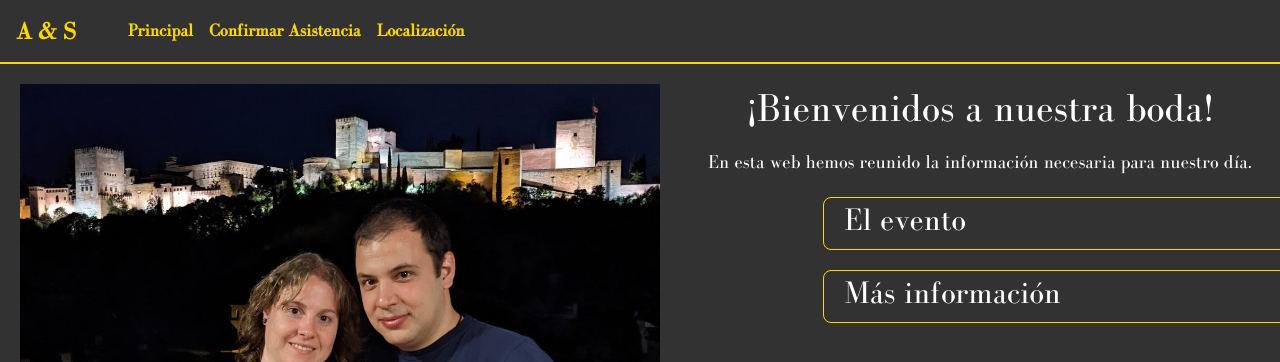
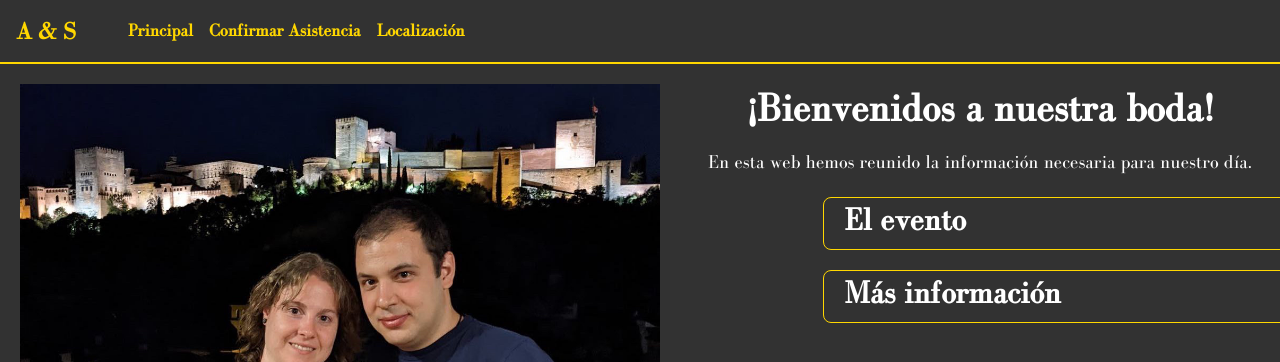
Before and after one commit to amardomingo/wedding-frontend, a React (Vite) app in the folder frontend/: page / in a window 1280 px wide. Shown: the top 362 px of the page. Built offline with nearby package versions, Linux system fonts and the light colour scheme; no server answers.

Commit message:
ascent order CSS property in home css

```diff
--- a/frontend/src/components/Home/Home.css
+++ b/frontend/src/components/Home/Home.css
@@ -1,10 +1,10 @@
 /* Estilos generales */
 body {
+	background-color: #f4f4f4;
+	color: #333;
 	line-height: 1.6;
 	margin: 0;
 	padding: 0;
-    background-color: #f4f4f4;
-    color: #333;
 }
 
 .home {
@@ -13,66 +13,66 @@ body {
 }
 
 .image img {
+	display: flex;
+	flex: 1;
+	margin: 20px 20px 20px 20px;
 	max-width: 50vw;
 	max-height: 70vh;
-    display: flex;
-    margin: 20px 20px 20px 20px;
-    flex: 1;
 }
 
 .welcome-page {
-    max-width: 50vw;
-    margin: 20px 20px 20px 20px;
 	border-radius: 8px;
 	flex: 1;
+	margin: 20px 20px 20px 20px;
+	max-width: 50vw;
+
+	h1 {
+		color: white;
+		font-weight: bold;
+		text-align: center;
 	}
 
-.welcome-page h1 {
-    text-align: center;
-    color: white;
+	p {
+		font-size: 1.2rem;
+		margin: 1rem 0;
 	}
 
-.welcome-page p {
-    margin: 1rem 0;
-    font-size: 1.2rem;
-}
-
-.welcome-page .accordion-button {
+	.accordion-button {
 		background: transparent;
 		border: 1px solid #FFD700;
 		border-radius: 8px;
 		box-shadow: rgba(60, 64, 67, 0.3) 0 1px 2px 0, rgba(60, 64, 67, 0.15) 0 1px 3px 1px;
 		cursor: pointer;
-    width: 92vw;
 		margin-top: 20px;
 		transition: background-color 0.3s ease;
+		width: 92vw;
 	}
 
-.welcome-page .faq-section {
+	.faq-section {
 		align-items: center;
 		display: flex;
+		justify-content: space-between;
 		min-height: 4vw;
 		text-align: left;
-    justify-content: space-between;
 	}
 
-.welcome-page .accordion-content {
+	.accordion-content {
 		overflow: hidden;
 		transition: max-height 0.6s ease;
-}
 
-.welcome-page .accordion-content a {
+		a {
+			color: #FFD700;
+			border-radius: 4px;
 			display: inline-block;
 			margin-top: 1rem;
-    color: #FFD700;
-    border-radius: 4px;
 			text-decoration: none;
 			transition: background-color 0.3s ease;
 		}
 
-.welcome-page .accordion-content a:hover {
+		a:hover {
 			color: #FFFFFF; /* Blanco al pasar el ratón */
 			text-shadow: 0 0 5px #FFD700, 0 0 10px #FFD700; /* Efecto de resplandor dorado */
+		}
 	}
 
 	.answer-divider {
@@ -81,19 +81,15 @@ body {
 	}
 
 	.h2-home {
+		font-weight: bold;
 		margin-left: 20px;
 		margin-right: auto;
 	}
 
 	.h3-home {
-    color: white;
+		font-weight: bold;
 		margin-top: 10px;
 		margin-bottom: 5px;
-}
-
-a {
-    color: white;
-    text-decoration: none;
 	}
 
 	.question-icon {
@@ -110,3 +106,4 @@ a {
 	.question-icon .rotate {
 		transform: rotate(45deg);
 	}
+}
```
Lines whose indentation alone changed are shown as unchanged.
